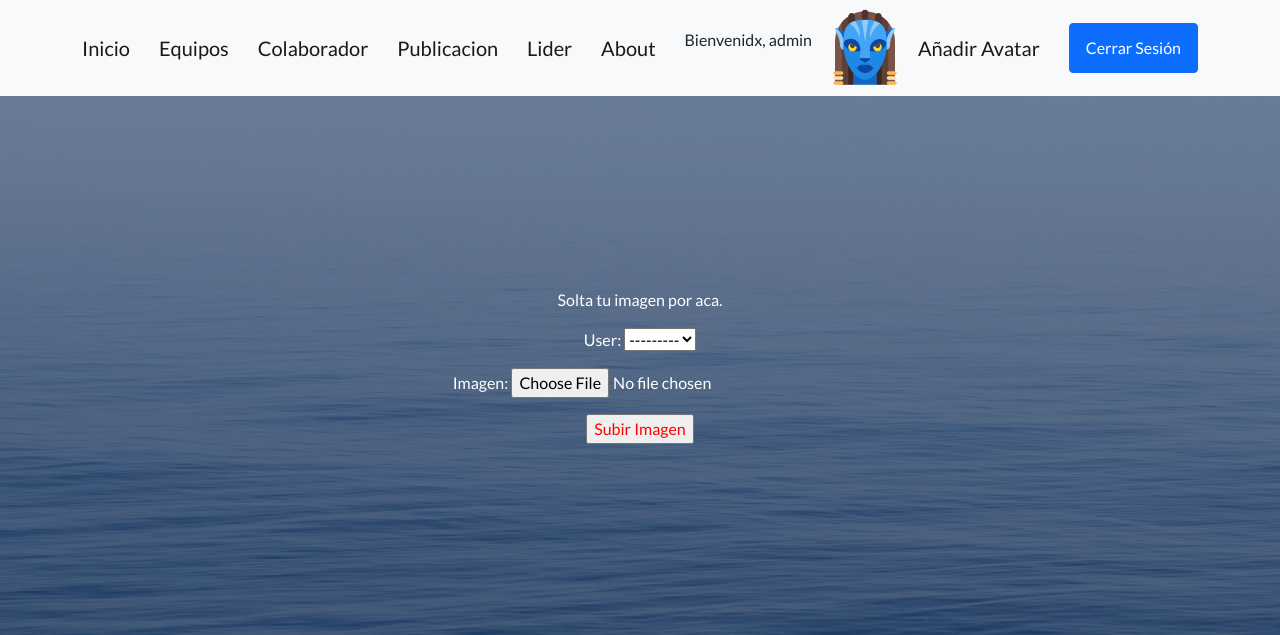
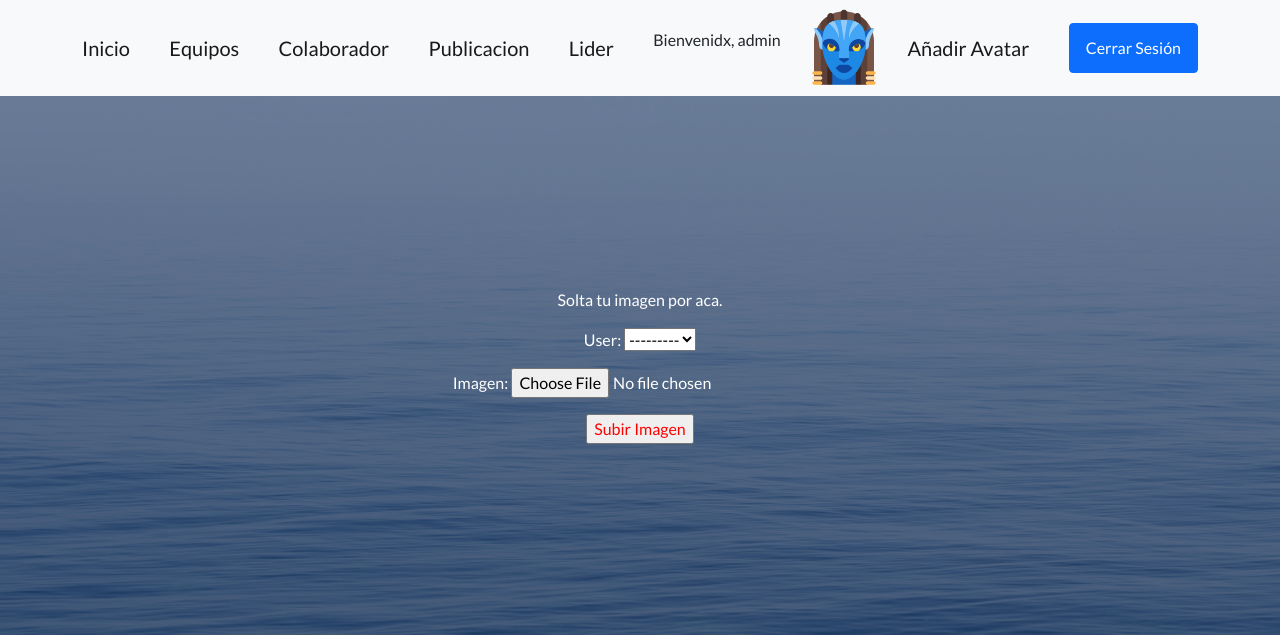
Before and after one commit to AbigailLiempe/EntregaFinal, a Django app: page /AppBlog/agregarimagen/ in a window 1280 px wide. Shown: the top 635 px of the page. Run offline with Django 4.2, Linux system fonts and the light colour scheme; a user stored in the database is signed in; data comes from the database, SQL or seed files in the repository; both versions use the stored data as it was after the commit; some libraries are stand-ins or nearby versions.

Commit message:
manageando el desastre

```diff
--- a/EquipoBlog/AppBlog/templates/AppBlog/padre.html
+++ b/EquipoBlog/AppBlog/templates/AppBlog/padre.html
@@ -26,7 +26,7 @@
                 <a class="navbar-brand" href="{% url 'ListColaborador' %}">Colaborador</a>
                 <a class="navbar-brand" href="">Publicacion</a>
                 <a class="navbar-brand" href="{% url 'ListaLideres' %}">Lider</a>
-                <a class="navbar-brand" href="{% url 'About' %}">About</a>
+
 
 
                 {% if user.is_authenticated %}
--- a/EquipoBlog/AppBlog/urls.py
+++ b/EquipoBlog/AppBlog/urls.py
@@ -6,7 +6,7 @@
 urlpatterns = [
     path("", views.inicio, name='Inicio'),
     path("buscar/", views.buscar),
-    path("about/",views.about),
+
 
     path("addColaborador/", views.agregarColaborador, name="addColaboradores"),
     path("addPublicacion/", views.agregarPublicacion, name='addPublicacion'),
--- a/EquipoBlog/EquipoBlog/urls.py
+++ b/EquipoBlog/EquipoBlog/urls.py
@@ -22,4 +22,7 @@
     path('admin/', admin.site.urls),
     path('AppBlog/', include('AppBlog.urls'))
 ]
+
+
+
 urlpatterns += static(settings.MEDIA_URL, document_root = settings.MEDIA_ROOT)
```
Also changed, not shown: EquipoBlog/db.sqlite3, EquipoBlog/media/avatares/imagen_ui8VhCl.png (added).
